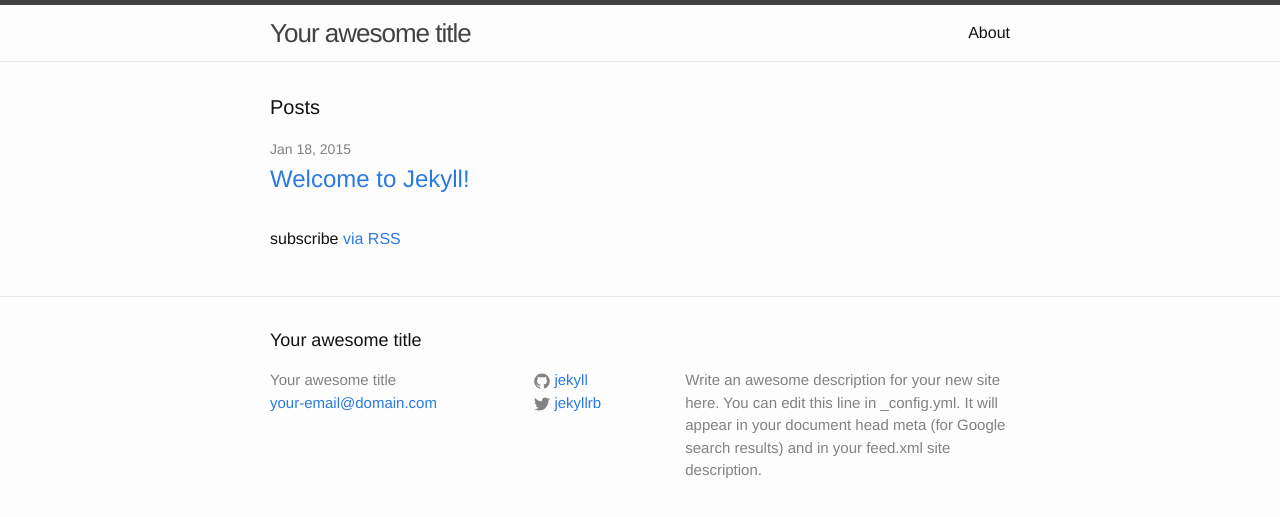
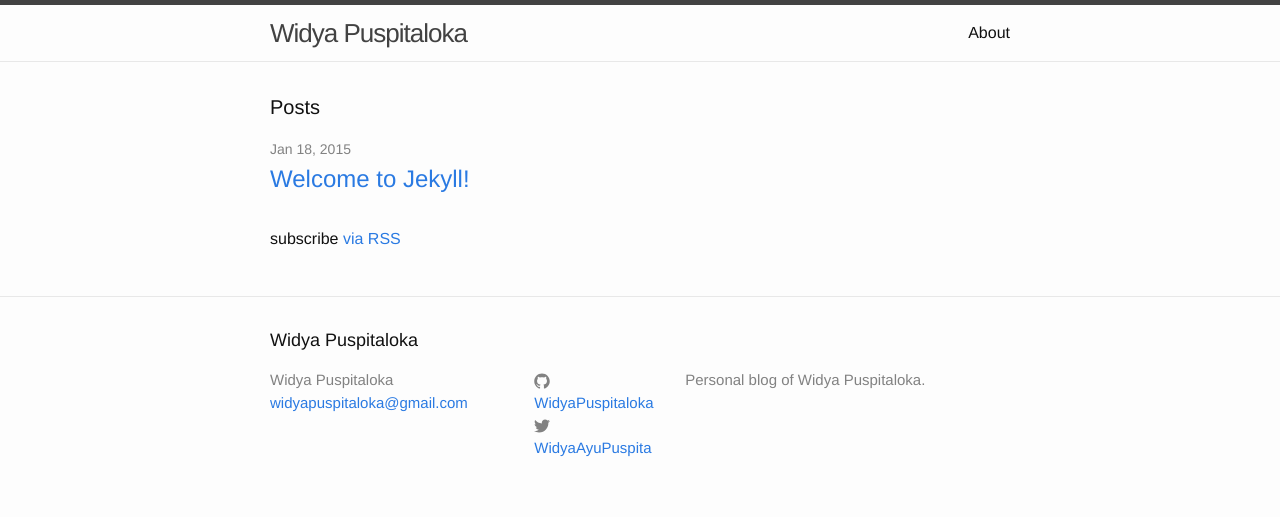
Before and after one commit to WidyaPuspitaloka/widyapuspitaloka.github.io, a Jekyll site: the page built from index.html, in a window 1280 px wide. Shown: the top 517 px of the page. Built offline with Jekyll 4.4.1, drawn with Linux system fonts in a browser that asks for light colours.

Commit message:
Change basic description on _config.yml

```diff
--- a/_config.yml
+++ b/_config.yml
@@ -1,14 +1,12 @@
 # Site settings
-title: Your awesome title
-email: your-email@domain.com
+title: Widya Puspitaloka
+email: widyapuspitaloka@gmail.com
 description: > # this means to ignore newlines until "baseurl:"
-  Write an awesome description for your new site here. You can edit this
-  line in _config.yml. It will appear in your document head meta (for
-  Google search results) and in your feed.xml site description.
+  Personal blog of Widya Puspitaloka.
 baseurl: "" # the subpath of your site, e.g. /blog/
-url: "http://yourdomain.com" # the base hostname & protocol for your site
-twitter_username: jekyllrb
-github_username:  jekyll
+url: "http://widyapuspitaloka.github.io" # the base hostname & protocol for your site
+twitter_username: WidyaAyuPuspita
+github_username:  WidyaPuspitaloka
 
 # Build settings
 markdown: kramdown
```
